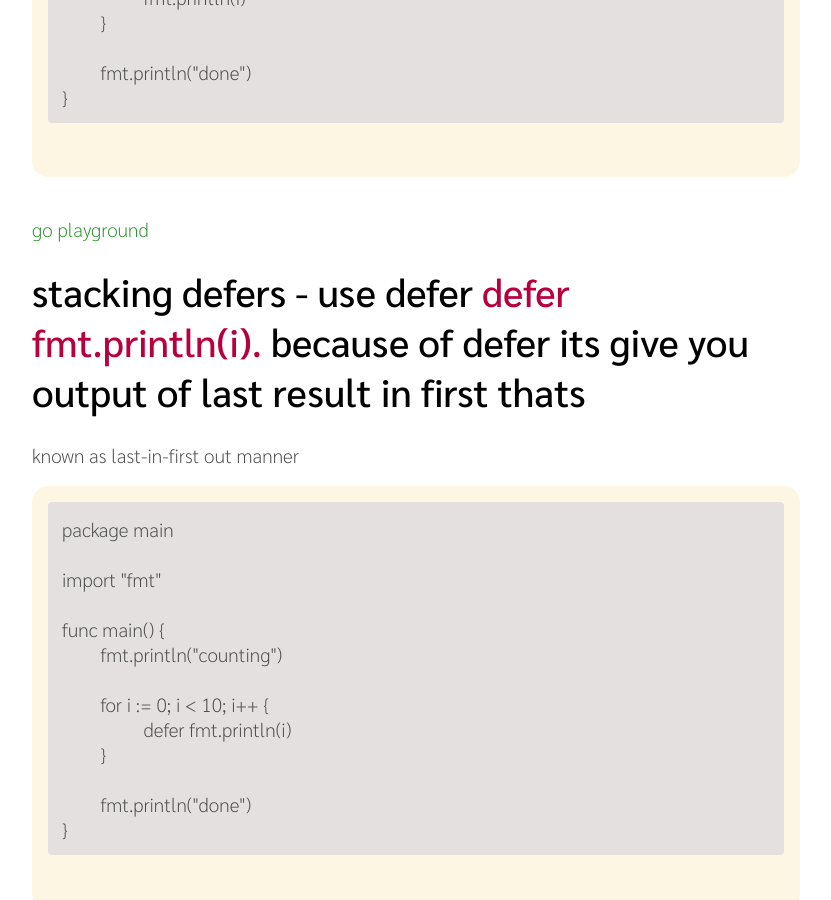
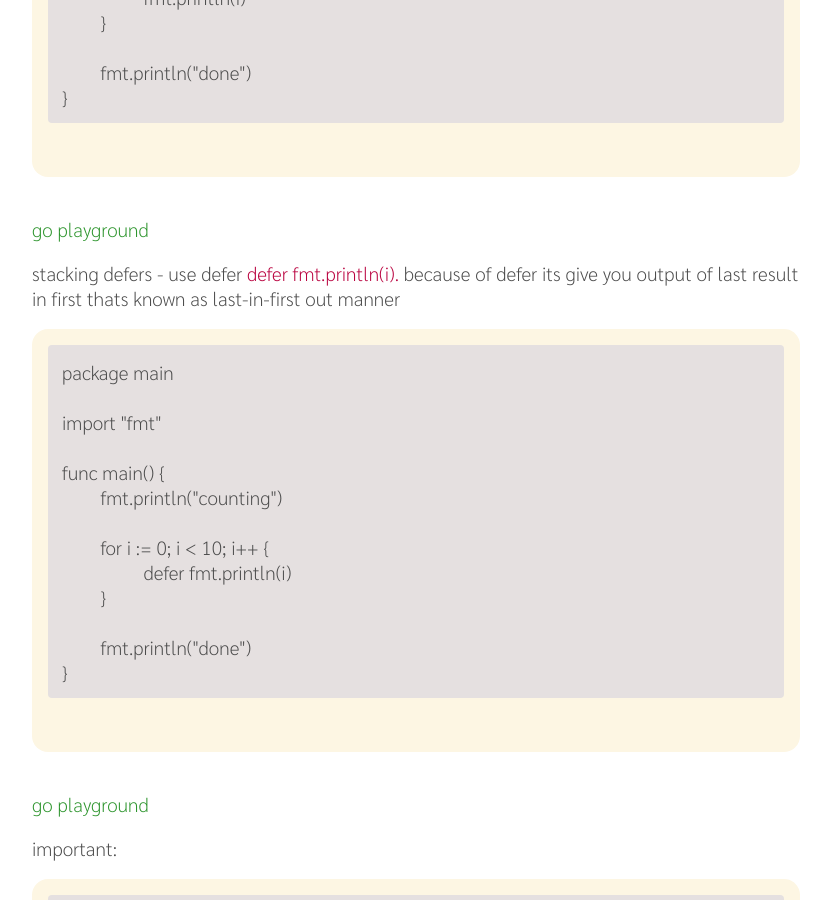
Before and after one commit to EngineITOps/EngineITOps.github.io, a Jekyll site: the page built from _posts/2019-03-28-stacking-defers.md, in a window 1280 px wide and 900 px high, scrolled down 698 px. Shown: the whole window, without its empty margins (224-1055 px from the left). Built offline with Jekyll 4.4.1, drawn with Linux system fonts in a browser that asks for light colours.

````diff
--- a/_posts/2019-03-28-stacking-defers.md
+++ b/_posts/2019-03-28-stacking-defers.md
@@ -27,8 +27,7 @@ func main() {
 ```
 [Go Playground](https://play.golang.org/p/aOJHy5FgZXF)
 
-
-# Stacking defers - use defer  ```	 defer fmt.Println(i). ``` because of defer its give you output of last result in first thats
+ Stacking defers - use defer  ```	 defer fmt.Println(i). ``` because of defer its give you output of last result in first thats
 known as last-in-first out manner
 ```
 package main
````
